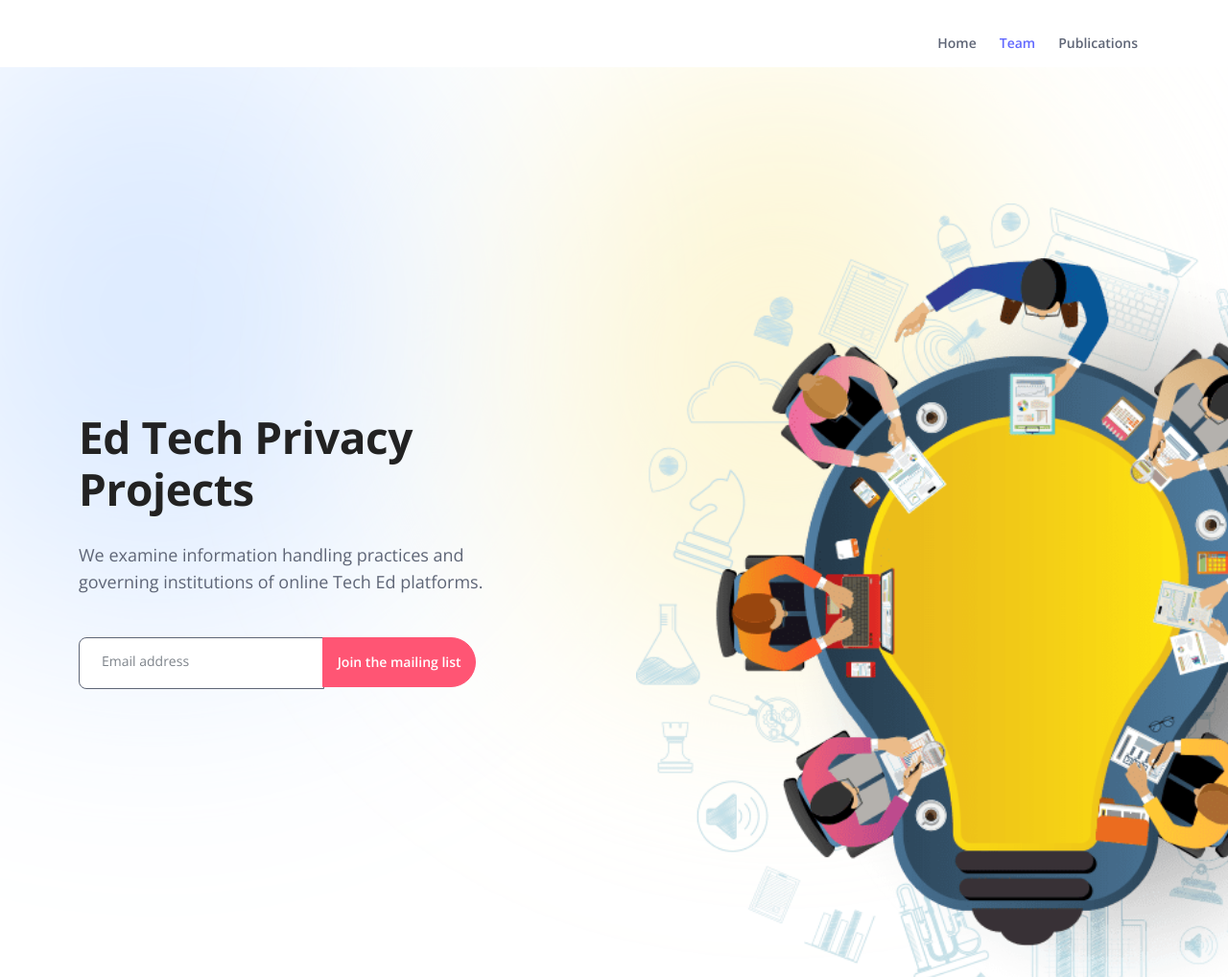
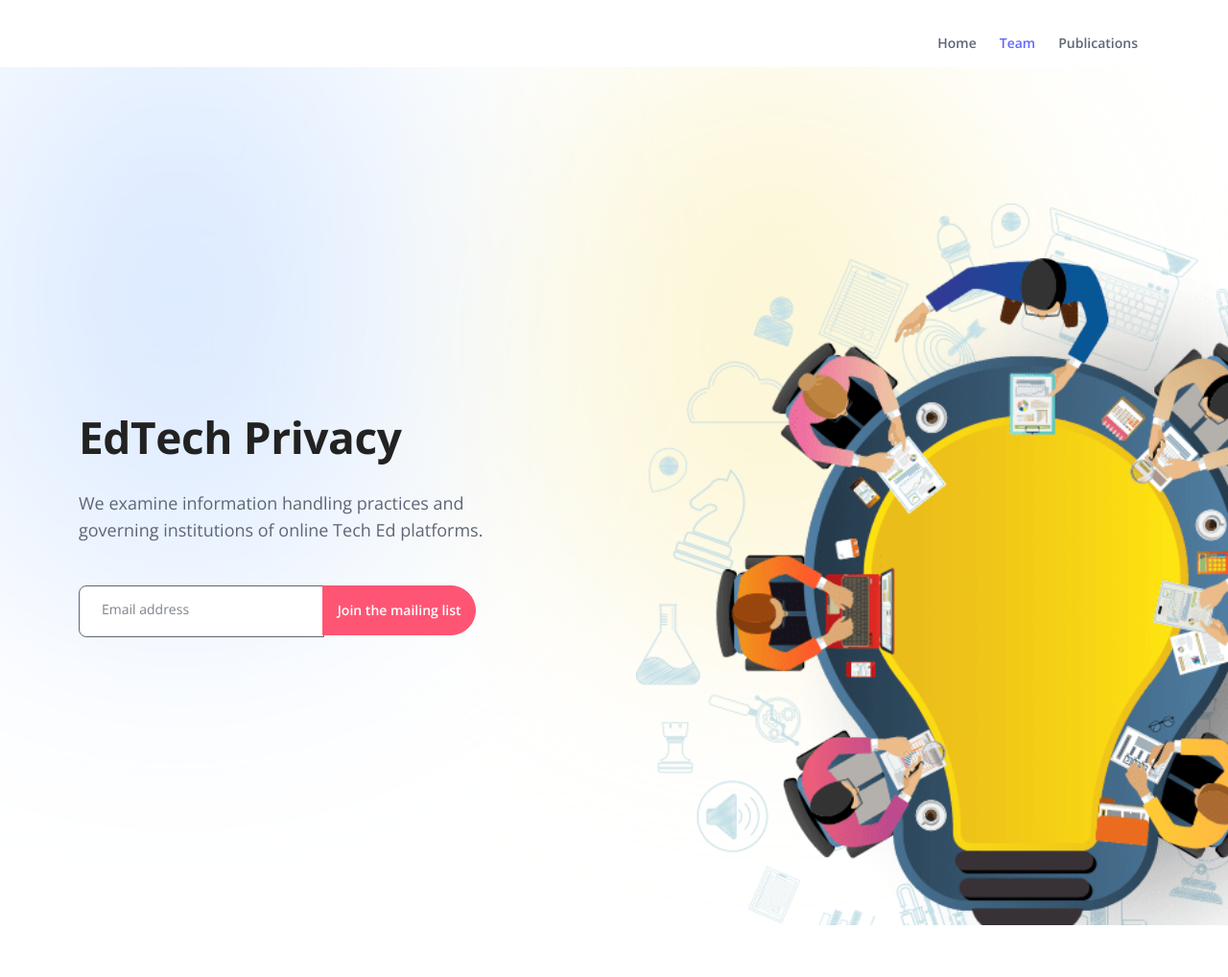
Before and after one commit to privaci/edtechprivacy, a plain HTML site: page index.html in a window 1280 px wide. Shown: the top 1018 px of the page at 96% size. Drawn offline with nearby package versions, Linux system fonts and the light colour scheme.

```diff
--- a/index.html
+++ b/index.html
@@ -96,7 +96,7 @@
                 <div class="row">
                     <div class="col-lg-6 col-xl-5">
                         <div class="text-container">
-                            <h1>Ed Tech Privacy Projects</h1>
+                            <h1>EdTech Privacy</h1>
                             <p class="p-large">We examine information handling practices and governing institutions of
                                 online Tech Ed platforms.
                             </p>
```
